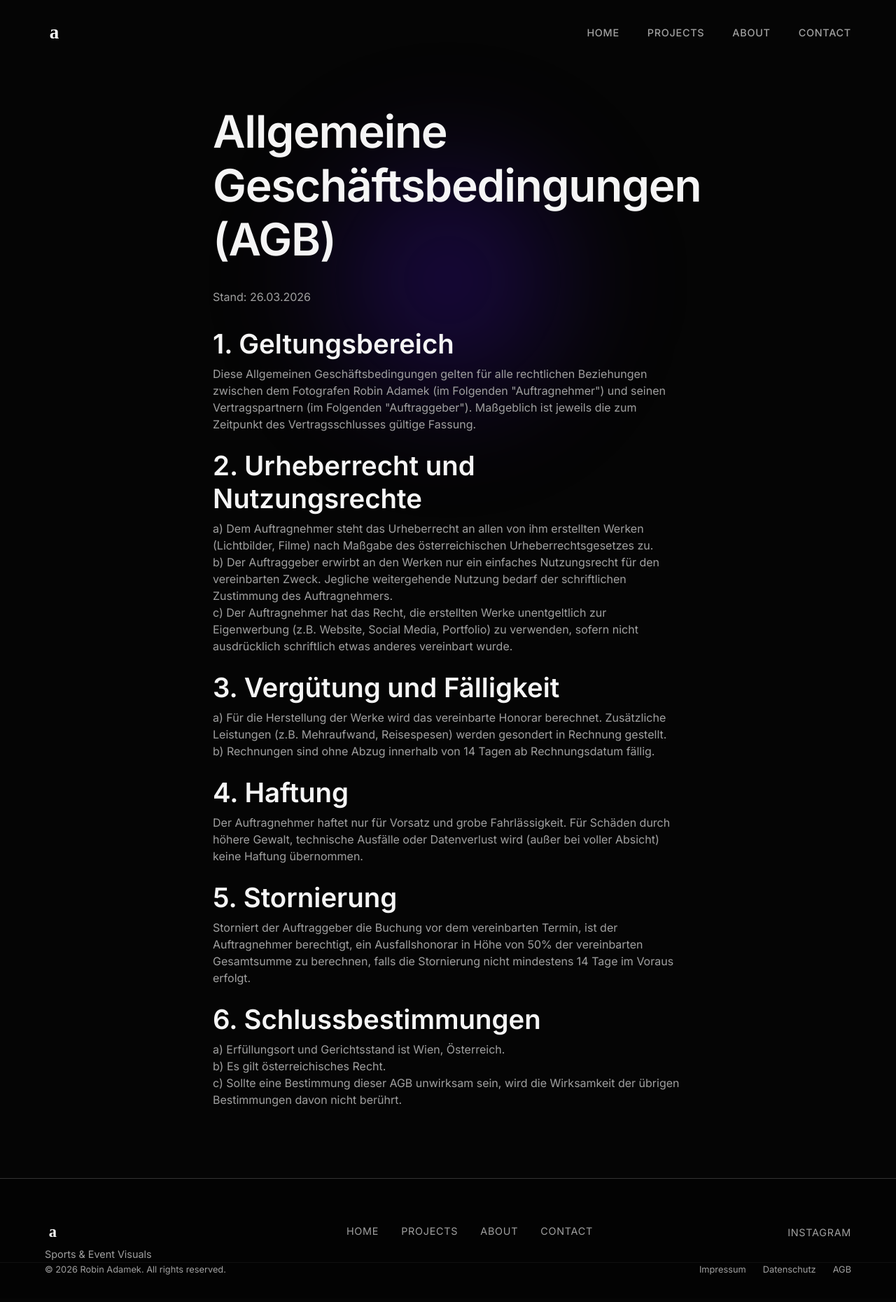
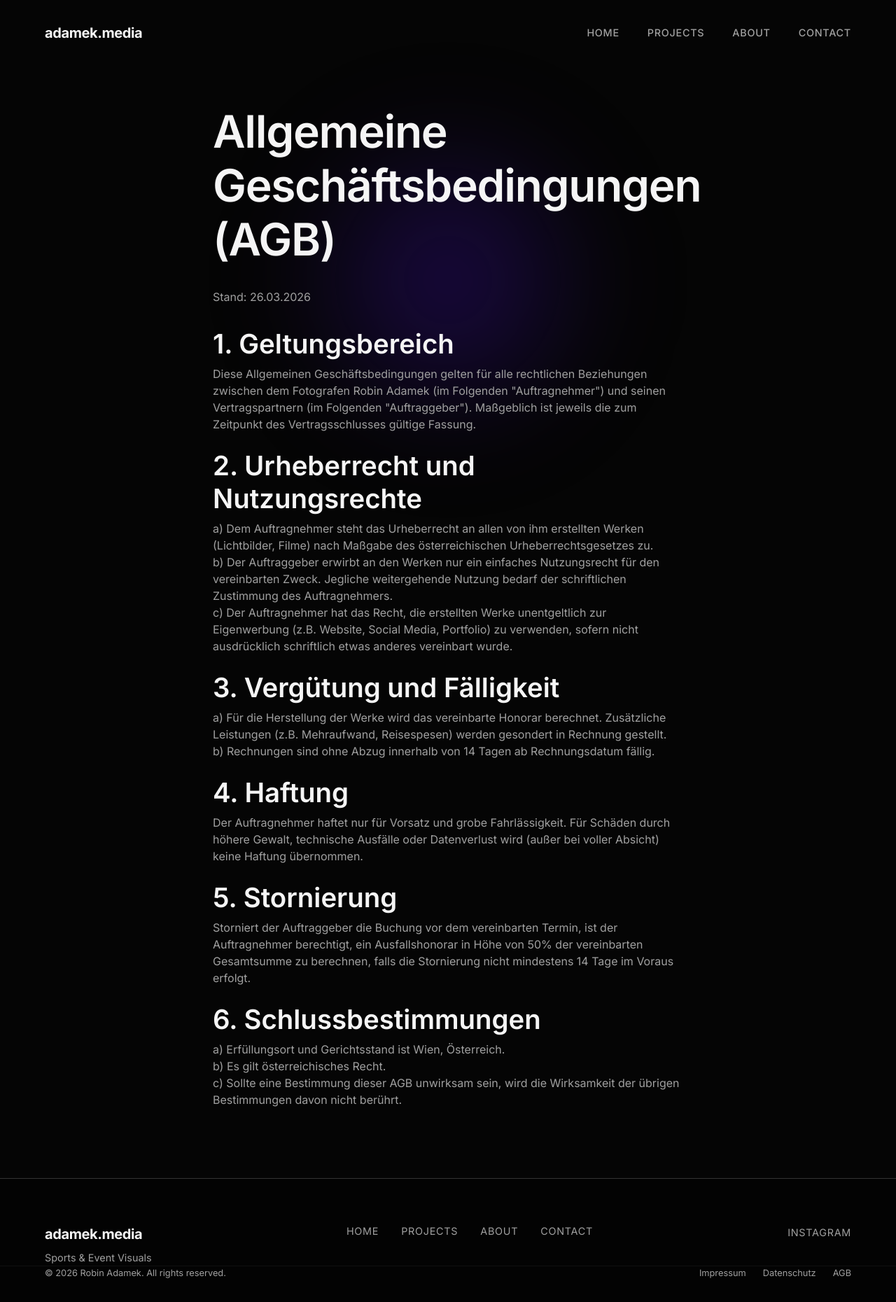
Before and after one commit to robin03pew/antigravity_port, a React (Vite) app: page /terms in a window 1280 px wide. Shown: the whole page at 70% size. Built offline with nearby package versions, Linux system fonts and the light colour scheme.

Commit message:
changed logo

```diff
--- a/src/components/Footer.css
+++ b/src/components/Footer.css
@@ -19,15 +19,9 @@
 }
 
 .footer-brand .logo {
+  font-size: 1.25rem;
+  font-weight: 700;
   margin-bottom: 0.5rem;
-  display: flex;
-  align-items: center;
-}
-
-.footer-logo {
-  height: 25px;
-  width: auto;
-  filter: invert(1) brightness(2);
 }
 
 .footer-links {
--- a/src/components/Footer.jsx
+++ b/src/components/Footer.jsx
@@ -8,9 +8,7 @@ const Footer = () => {
     <footer className="footer">
       <div className="container footer-container">
         <div className="footer-brand">
-          <div className="logo">
-            <img src="/adamek_logo.svg" alt="adamek.media" className="footer-logo" />
-          </div>
+          <div className="logo">adamek.media</div>
           <p>Sports & Event Visuals</p>
         </div>
 
--- a/src/components/Navbar.css
+++ b/src/components/Navbar.css
@@ -29,14 +29,9 @@
 }
 
 .logo {
-  display: flex;
-  align-items: center;
-}
-
-.nav-logo {
-  height: 30px;
-  width: auto;
-  filter: invert(1) brightness(2); /* Ensure visibility on dark bg */
+  font-size: 1.25rem;
+  font-weight: 700;
+  letter-spacing: -0.02em;
 }
 
 .desktop-nav {
--- a/src/components/Navbar.jsx
+++ b/src/components/Navbar.jsx
@@ -28,7 +28,7 @@ const Navbar = () => {
       <header className={`navbar ${scrolled ? 'scrolled' : ''}`}>
         <div className="container nav-container">
           <Link to="/" className="logo">
-            <img src="/adamek_logo.svg" alt="adamek.media" className="nav-logo" />
+            adamek.media
           </Link>
 
           {/* Desktop Nav */}
```
